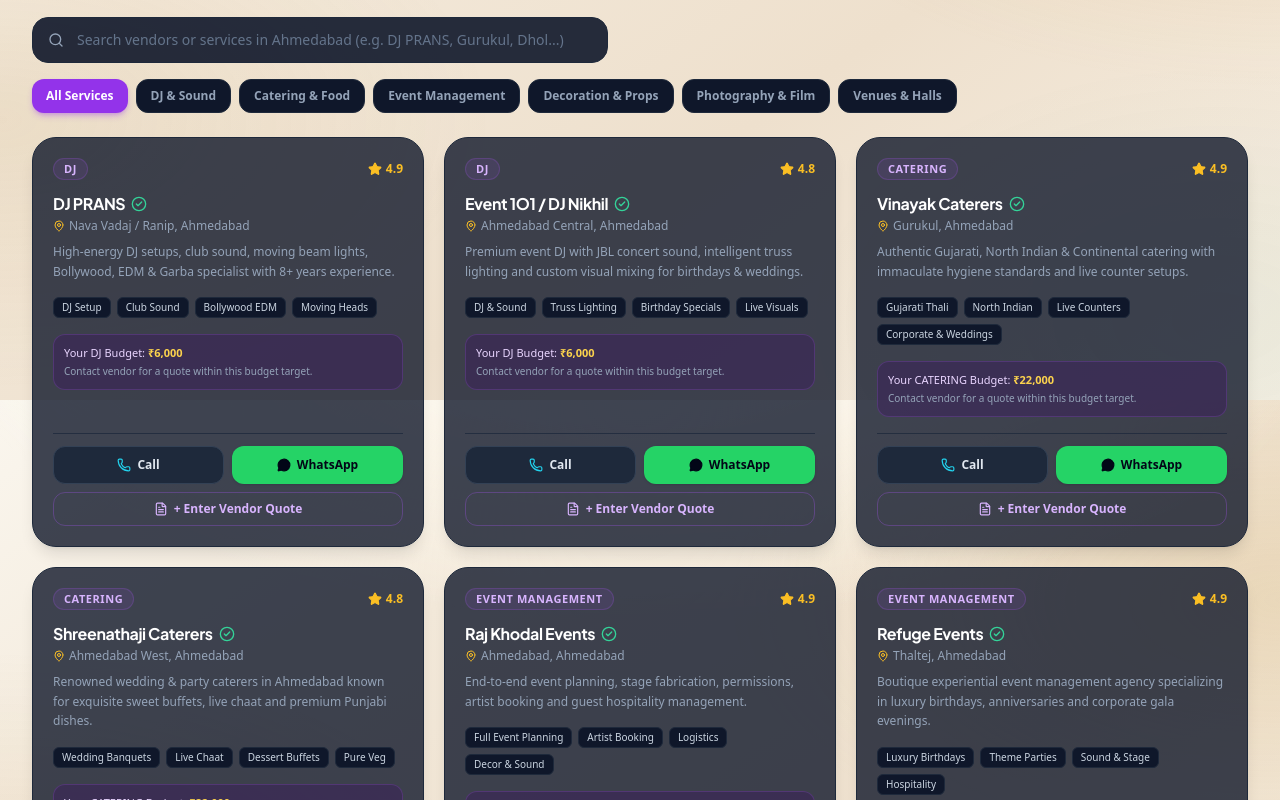
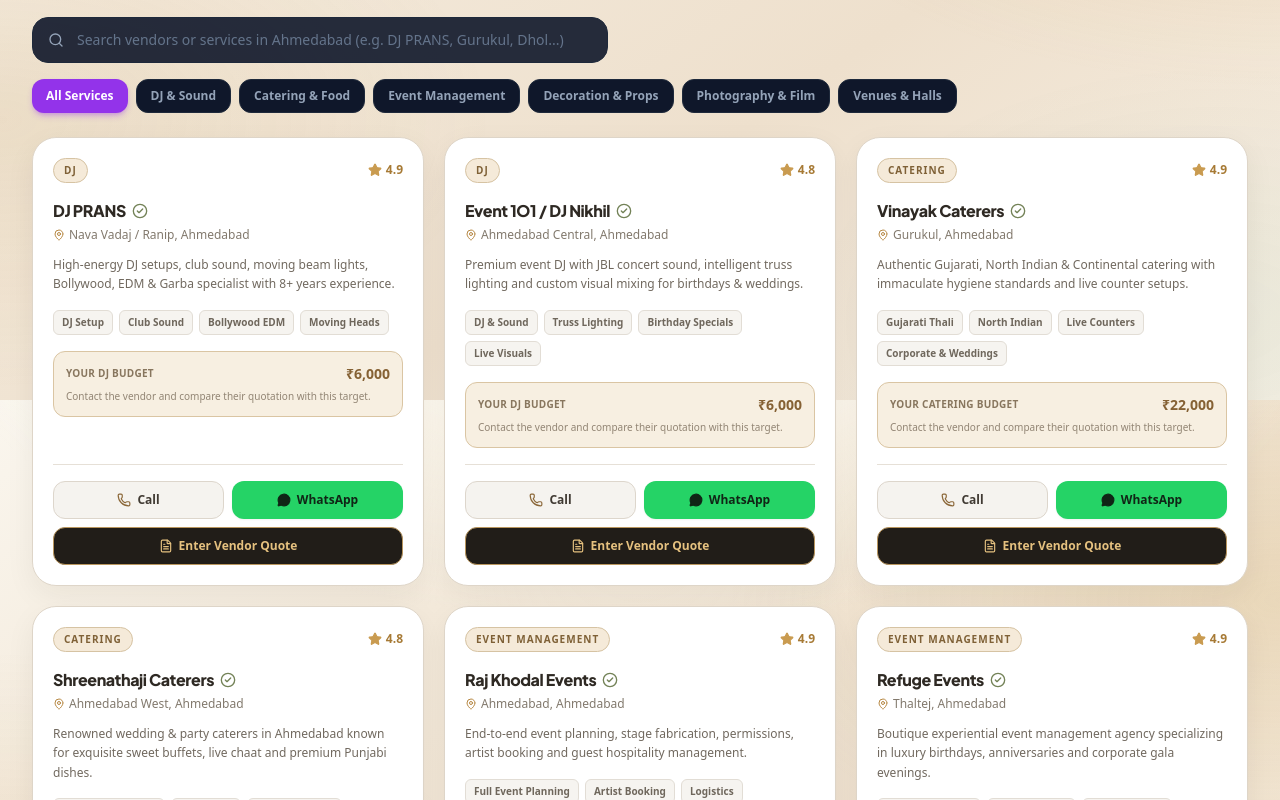
Before and after one commit to aivisionstudio2821-dot/eventbudget, a React (Vite) app: page / in a window 1280 px wide. Shown: the part 6800-7600 px from the top of the page. Built offline with nearby package versions, Linux system fonts and the light colour scheme.

Commit message:
Remove purple from vendor cards

```diff
--- a/src/components/vendors/VendorCard.tsx
+++ b/src/components/vendors/VendorCard.tsx
@@ -5,11 +5,10 @@
   MapPin,
   CheckCircle2,
   Star,
-  PlusCircle,
   FileText,
-  Sparkles
 } from 'lucide-react';
-import { Vendor, EventState, CategoryKey } from '../../types';
+
+import { Vendor, EventState } from '../../types';
 import { formatINR } from '../../utils/currencyFormatter';
 
 interface VendorCardProps {
@@ -23,19 +22,22 @@
   event,
   onOpenQuoteModal,
 }) => {
-  // Compute category budget for this vendor
-  const categoryBudget = event ? (event.allocations[vendor.categoryKey] || 0) : 0;
+  const categoryBudget = event
+    ? event.allocations[vendor.categoryKey] || 0
+    : 0;
 
-  // Generate dynamic pre-filled WhatsApp message URL
   const generateWhatsAppUrl = () => {
     if (!event) {
       const defaultText = encodeURIComponent(
         `Hi ${vendor.name}, I found your service on EventBudget. Please share your event packages and availability.`
       );
+
       return `https://wa.me/${vendor.whatsapp}?text=${defaultText}`;
     }
 
-    const eventDateFormatted = new Date(event.eventDate).toLocaleDateString('en-IN', {
+    const eventDateFormatted = new Date(
+      event.eventDate
+    ).toLocaleDateString('en-IN', {
       day: 'numeric',
       month: 'short',
       year: 'numeric',
@@ -46,107 +48,140 @@
 My approximate budget for ${vendor.category} is ${formatINR(categoryBudget)}.
 Please share your quotation and availability.`;
 
-    return `https://wa.me/${vendor.whatsapp}?text=${encodeURIComponent(message)}`;
+    return `https://wa.me/${vendor.whatsapp}?text=${encodeURIComponent(
+      message
+    )}`;
   };
 
   return (
-    <div className="p-5 rounded-3xl bg-[#0f172a]/80 border border-slate-800 hover:border-purple-500/40 hover:bg-[#141d33]/90 transition-all duration-200 flex flex-col justify-between group shadow-lg">
+    <div className="group flex flex-col justify-between rounded-[24px] border border-[#ded5c8] bg-white p-5 shadow-[0_10px_30px_rgba(40,32,22,0.06)] transition-all duration-300 hover:-translate-y-1 hover:border-[#b8955f] hover:shadow-[0_18px_38px_rgba(40,32,22,0.11)]">
 
       <div>
-        {/* Top Badges */}
-        <div className="flex items-center justify-between gap-2 mb-3">
-          <span className="text-[11px] font-extrabold px-2.5 py-0.5 rounded-full bg-purple-500/10 text-purple-300 border border-purple-500/20 uppercase tracking-wider">
+
+        {/* TOP ROW */}
+
+        <div className="mb-4 flex items-center justify-between gap-2">
+
+          <span className="rounded-full border border-[#d6c3a3] bg-[#f5ead9] px-2.5 py-1 text-[10px] font-black uppercase tracking-[0.1em] text-[#7f6137]">
             {vendor.category}
           </span>
 
-          <div className="flex items-center gap-1 text-xs font-bold text-amber-400">
-            <Star className="w-3.5 h-3.5 fill-amber-400 text-amber-400" />
+          <div className="flex items-center gap-1 text-xs font-black text-[#a77a35]">
+            <Star className="h-3.5 w-3.5 fill-[#c99b50] text-[#c99b50]" />
             <span>{vendor.rating || 4.9}</span>
           </div>
+
         </div>
 
-        {/* Vendor Title */}
-        <div className="mb-2">
+        {/* VENDOR NAME */}
+
+        <div className="mb-3">
+
           <div className="flex items-center gap-1.5">
-            <h4 className="text-base font-bold text-white group-hover:text-purple-300 transition-colors">
+
+            <h4 className="text-base font-black text-[#2e2923] transition-colors group-hover:text-[#8d6938]">
               {vendor.name}
             </h4>
+
             {vendor.verified && (
               <span title="Verified Service Provider">
-                <CheckCircle2 className="w-4 h-4 text-emerald-400 shrink-0" />
+                <CheckCircle2 className="h-4 w-4 shrink-0 text-[#738257]" />
               </span>
             )}
+
           </div>
-          <p className="text-xs text-slate-400 flex items-center gap-1 mt-0.5">
-            <MapPin className="w-3 h-3 text-amber-400 shrink-0" />
-            <span>{vendor.area}, {vendor.city}</span>
+
+          <p className="mt-1 flex items-center gap-1 text-xs text-[#82796d]">
+            <MapPin className="h-3 w-3 shrink-0 text-[#b78843]" />
+            <span>
+              {vendor.area}, {vendor.city}
+            </span>
           </p>
+
         </div>
 
-        {/* Description */}
-        <p className="text-xs text-slate-400 leading-relaxed mb-4">
+        {/* DESCRIPTION */}
+
+        <p className="mb-4 text-xs leading-relaxed text-[#71695f]">
           {vendor.description}
         </p>
 
-        {/* Tags */}
-        <div className="flex flex-wrap gap-1.5 mb-4">
+        {/* TAGS */}
+
+        <div className="mb-4 flex flex-wrap gap-1.5">
+
           {vendor.tags.map((tag, idx) => (
             <span
               key={idx}
-              className="text-[10px] font-medium px-2 py-0.5 rounded-md bg-slate-900 border border-slate-800 text-slate-300"
+              className="rounded-md border border-[#e2ddd5] bg-[#f6f4f0] px-2 py-1 text-[10px] font-semibold text-[#6f675c]"
             >
               {tag}
             </span>
           ))}
+
         </div>
 
-        {/* Smart Category Budget Context */}
+        {/* CATEGORY BUDGET */}
+
         {event && categoryBudget > 0 && (
-          <div className="p-2.5 rounded-xl bg-purple-950/30 border border-purple-500/20 mb-4 text-[11px] text-purple-200">
-            <span>Your {vendor.category} Budget: </span>
-            <strong className="text-amber-300 font-bold">{formatINR(categoryBudget)}</strong>
-            <p className="text-[10px] text-slate-400 mt-0.5">
-              Contact vendor for a quote within this budget target.
+          <div className="mb-4 rounded-xl border border-[#dac5a3] bg-[#f7efe1] p-3">
+
+            <div className="flex items-center justify-between gap-2">
+
+              <span className="text-[10px] font-bold uppercase tracking-wide text-[#88765e]">
+                Your {vendor.category} Budget
+              </span>
+
+              <strong className="text-sm font-black text-[#856134]">
+                {formatINR(categoryBudget)}
+              </strong>
+
+            </div>
+
+            <p className="mt-1 text-[10px] leading-relaxed text-[#928574]">
+              Contact the vendor and compare their quotation with this target.
             </p>
+
           </div>
         )}
+
       </div>
 
-      {/* Action Buttons */}
-      <div className="pt-3 border-t border-slate-800/80 space-y-2">
+      {/* ACTIONS */}
+
+      <div className="space-y-2 border-t border-[#e6e0d7] pt-4">
+
         <div className="grid grid-cols-2 gap-2">
 
-          {/* Tel: Call Button */}
           <a
             href={`tel:${vendor.phone}`}
-            className="py-2.5 px-3 rounded-xl text-xs font-bold text-slate-200 bg-slate-800 hover:bg-slate-700 hover:text-white border border-slate-700 transition-all flex items-center justify-center gap-1.5 active:scale-95 text-center"
+            className="flex items-center justify-center gap-1.5 rounded-xl border border-[#ddd6cc] bg-[#f5f3ef] px-3 py-2.5 text-xs font-black text-[#403a33] transition-all hover:bg-[#ebe7df] active:scale-95"
           >
-            <Phone className="w-3.5 h-3.5 text-cyan-400" />
-            <span>Call</span>
+            <Phone className="h-3.5 w-3.5 text-[#8b6738]" />
+            Call
           </a>
 
-          {/* WhatsApp Direct Action */}
           <a
             href={generateWhatsAppUrl()}
             target="_blank"
             rel="noopener noreferrer"
-            className="py-2.5 px-3 rounded-xl text-xs font-bold text-slate-950 bg-[#25D366] hover:bg-[#20bd5a] transition-all flex items-center justify-center gap-1.5 active:scale-95 shadow text-center"
+            className="flex items-center justify-center gap-1.5 rounded-xl bg-[#25D366] px-3 py-2.5 text-xs font-black text-[#102516] shadow-sm transition-all hover:bg-[#20bd5a] active:scale-95"
           >
-            <MessageCircle className="w-3.5 h-3.5 fill-slate-950" />
-            <span>WhatsApp</span>
+            <MessageCircle className="h-3.5 w-3.5 fill-[#102516]" />
+            WhatsApp
           </a>
 
         </div>
 
-        {/* Add Quote Button */}
         <button
           type="button"
           onClick={() => onOpenQuoteModal(vendor)}
-          className="w-full py-2 px-3 rounded-xl text-xs font-semibold text-purple-300 hover:text-white hover:bg-purple-600/30 border border-purple-500/30 transition-all flex items-center justify-center gap-1.5 active:scale-95"
+          className="flex w-full items-center justify-center gap-1.5 rounded-xl border border-[#b9965e] bg-[#211d18] px-3 py-2.5 text-xs font-black text-[#e5c17f] transition-all hover:bg-black active:scale-95"
         >
-          <FileText className="w-3.5 h-3.5" />
-          <span>+ Enter Vendor Quote</span>
+          <FileText className="h-3.5 w-3.5" />
+          Enter Vendor Quote
         </button>
+
       </div>
 
     </div>
```
